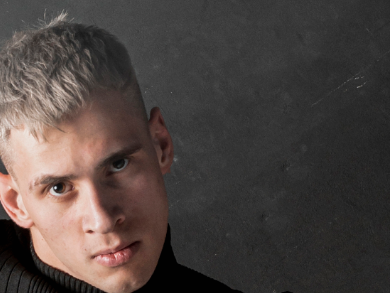
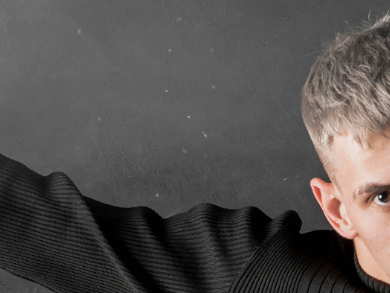
Before and after one commit to esteban354/proyecto_musicology, a plain HTML site: page pages/index.html in a window 390 px wide. Shown: the part 79-372 px from the top of the page. Drawn offline with Linux system fonts and the light colour scheme.

Commit message:
responsive

```diff
--- a/styles/style.css
+++ b/styles/style.css
@@ -192,7 +192,6 @@ footer{
 footer > p{
     color: white;
     padding: 30px;
-    font-family: 'Oswald', sans-serif;
     font-size: 14px;
 }
 
@@ -200,8 +199,7 @@ footer > p{
 @media (max-width: 1279px) {
     .musicology{
         padding: 3vh;
-        height: 50vh;
-        background-position: right;
+        height: 70vh;
     }
 
     .musicology h1{
@@ -225,15 +223,11 @@ footer > p{
     }
 
     .pricing > div article div .price{
-        font-size: 2vh;
+        font-size: 2.5vh;
     }
 }
 
 @media (max-width: 920px){
-    .musicology{
-        height: 67vh;
-    }
-
     .musicology p{
         width: 100%;
     }
```
